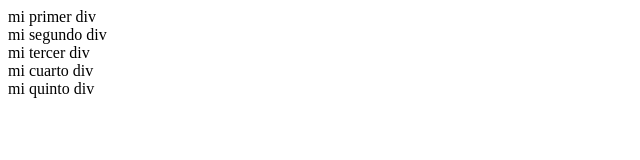
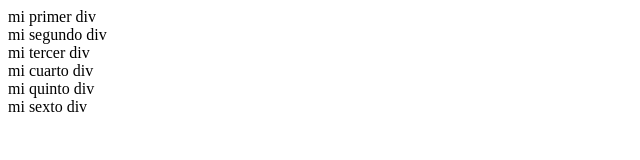
Before and after one commit to rauljm05/curso_miercoles_rjm, a plain HTML site: page index.html in a window 1280 px wide. Shown: the full height of the page, 0-640 px from the left. Drawn offline with Linux system fonts and the light colour scheme.

Commit message:
fifth commit

```diff
--- a/index.html
+++ b/index.html
@@ -11,6 +11,7 @@
     <div>mi tercer div</div>
     <div>mi cuarto div</div>
     <div>mi quinto div</div>
+    <div>mi sexto div</div>
 
 
 </body>
```
